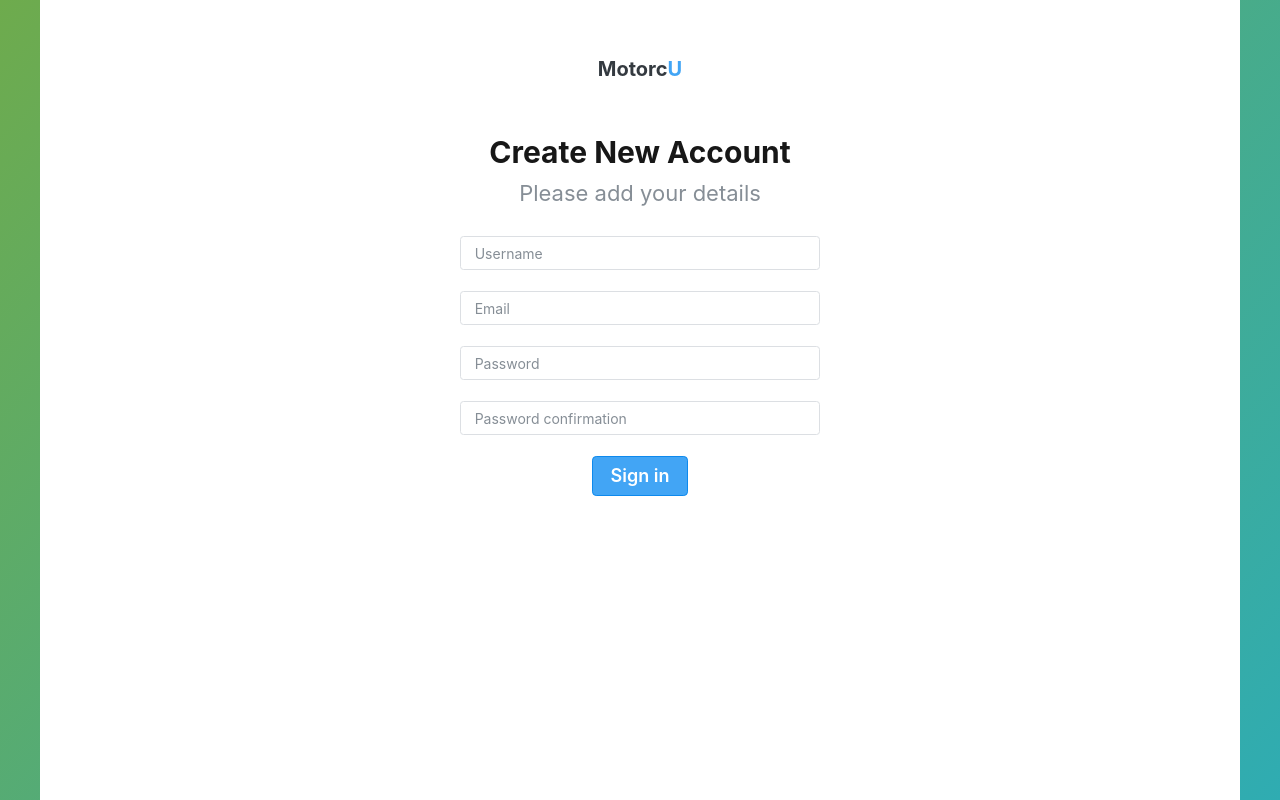
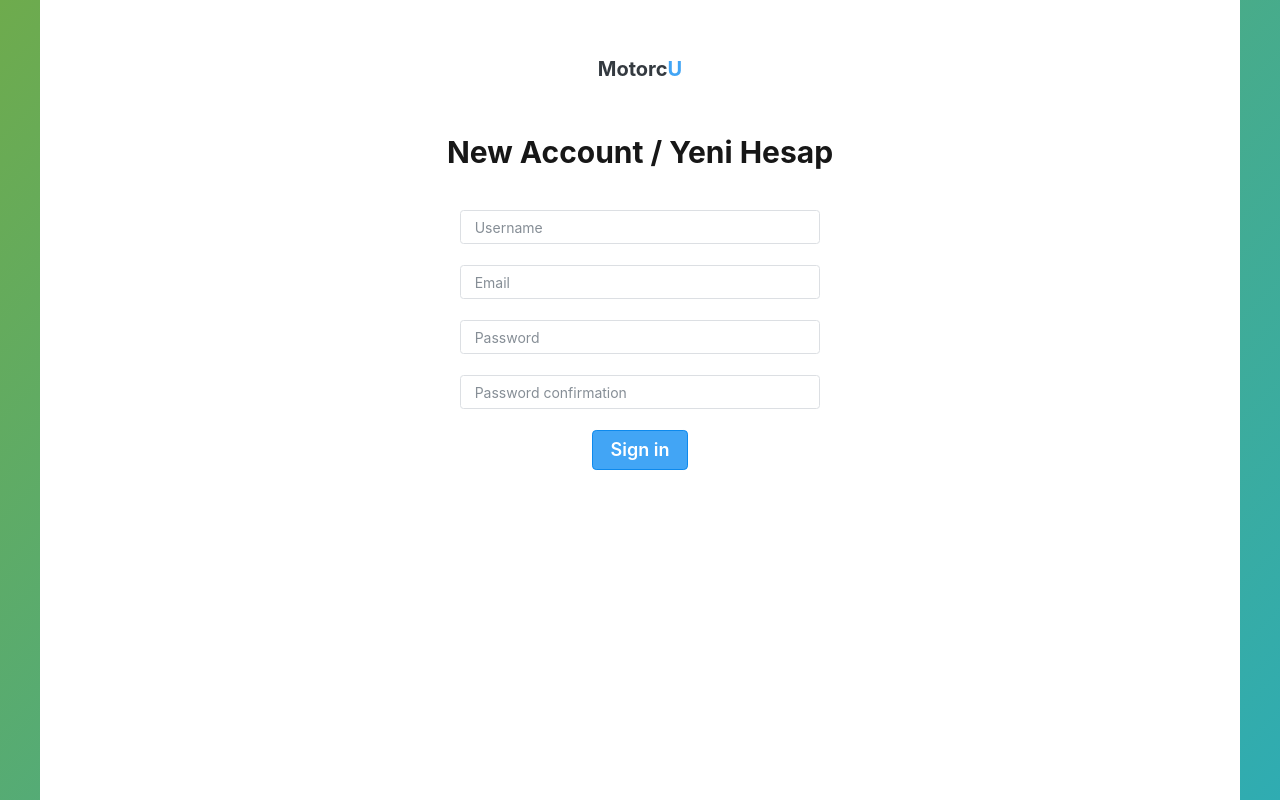
Before and after one commit to dogancankilment/MotorcU, a Django app: template templates/auth/register.html in a window 1280 px wide. Run offline with Django 3.2, Linux system fonts and the light colour scheme; the template is opened without the code that fills it: values that come from a table or form of the project are taken from there, others are empty; parts of the project's set-up code (start-up, migrations or seed data) failed here and were passed over; some libraries are stand-ins or nearby versions.

Commit message:
form headers edited for multilanguage

```diff
--- a/templates/auth/login.html
+++ b/templates/auth/login.html
@@ -37,8 +37,8 @@
                             <a class="link-effect font-w700" href="/">
                                 <span class="font-size-xl text-primary-dark">Motorc</span><span class="font-size-xl">U</span>
                             </a>
-                            <h1 class="h2 font-w700 mt-50 mb-10">Welcome to Your Dashboard</h1>
-                            <h2 class="h4 font-w400 text-muted mb-0">Please sign in</h2>
+                            <h1 class="h2 font-w700 mt-50 mb-10">Welcome / Hoşgeldiniz</h1>
+                            <h2 class="h4 font-w400 text-muted mb-0"></h2>
                         </div>
                         <div class="row justify-content-center px-5">
                             <div class="col-sm-8 col-md-6 col-xl-4">
--- a/templates/auth/register.html
+++ b/templates/auth/register.html
@@ -37,8 +37,8 @@
                             <a class="link-effect font-w700" href="/">
                                 <span class="font-size-xl text-primary-dark">Motorc</span><span class="font-size-xl">U</span>
                             </a>
-                            <h1 class="h2 font-w700 mt-50 mb-10">Create New Account</h1>
-                            <h2 class="h4 font-w400 text-muted mb-0">Please add your details</h2>
+                            <h1 class="h2 font-w700 mt-50 mb-10">New Account / Yeni Hesap</h1>
+                            <h2 class="h4 font-w400 text-muted mb-0"></h2>
                         </div>
 
                         <div class="row justify-content-center px-5">
```
